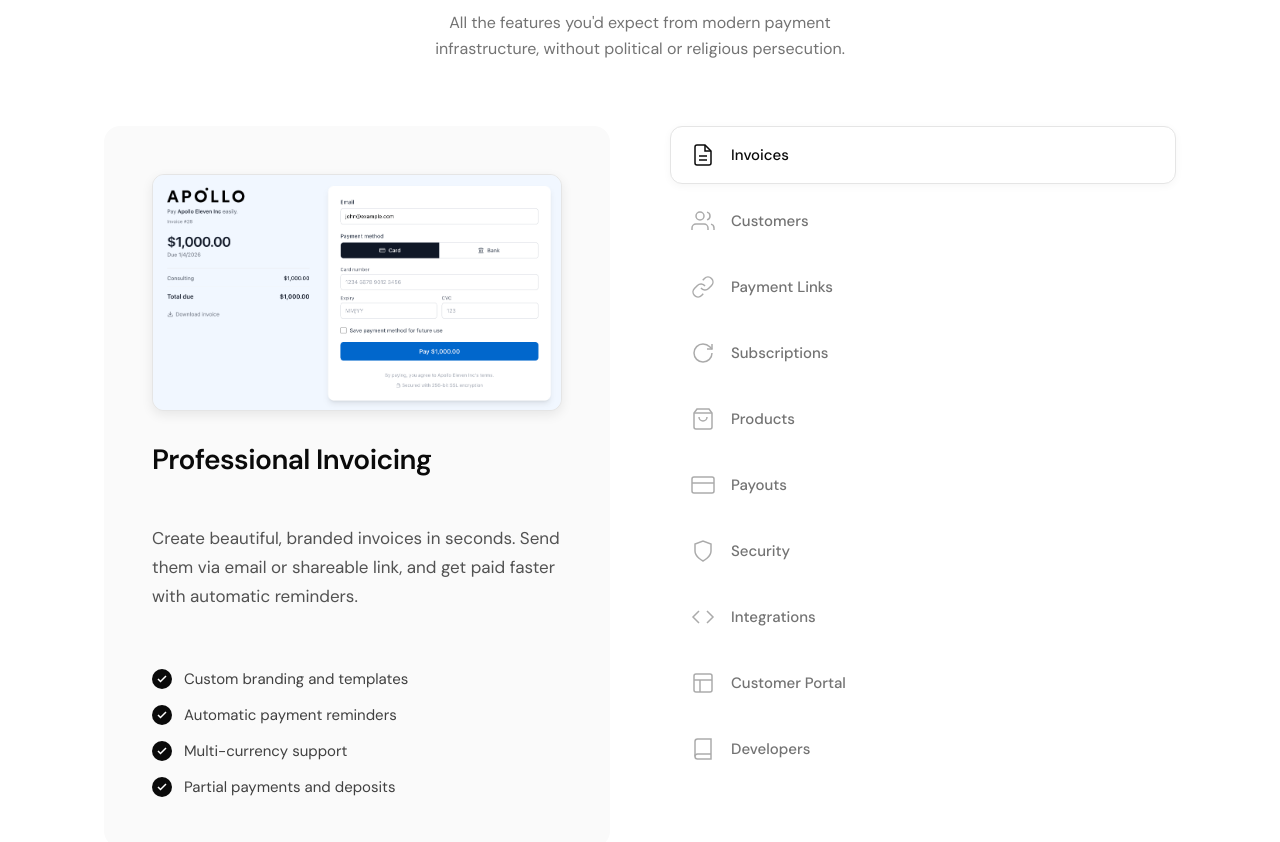
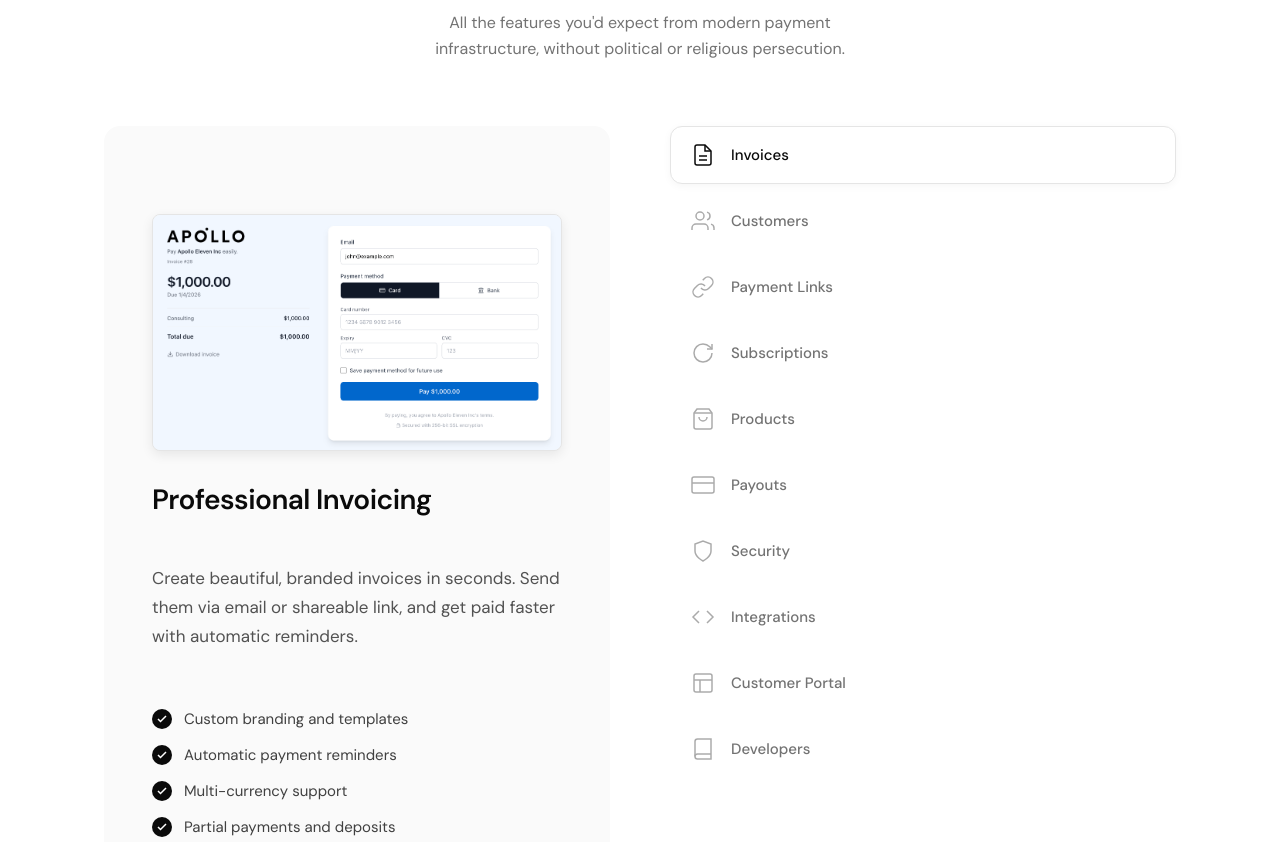
Before and after one commit to jonathanbodnar/lunarpaysite, a website: page index.html in a window 1280 px wide. Shown: the part 980-1822 px from the top of the page. Drawn offline with Linux system fonts and the light colour scheme.

Commit message:
Improve feature screenshot spacing and styling

```diff
--- a/styles.css
+++ b/styles.css
@@ -338,7 +338,7 @@ h3 {
 .features-detail {
     background: var(--gray-50);
     border-radius: 16px;
-    padding: 48px;
+    padding: 64px 48px 48px;
     min-height: 400px;
 }
 
@@ -351,16 +351,18 @@ h3 {
     flex-direction: column;
     gap: 32px;
     animation: fadeIn 0.3s ease;
+    padding-top: 16px;
 }
 
 .feature-screenshot {
     width: 100%;
     max-width: 100%;
     height: auto;
-    border-radius: 12px;
+    border-radius: 8px;
     border: 1px solid var(--gray-200);
     box-shadow: 0 4px 12px rgba(0, 0, 0, 0.08);
     background: var(--white);
+    margin-top: 8px;
 }
 
 @keyframes fadeIn {
```
